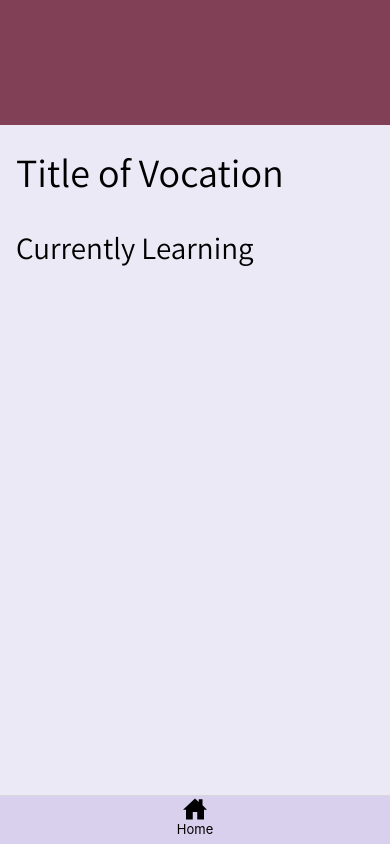
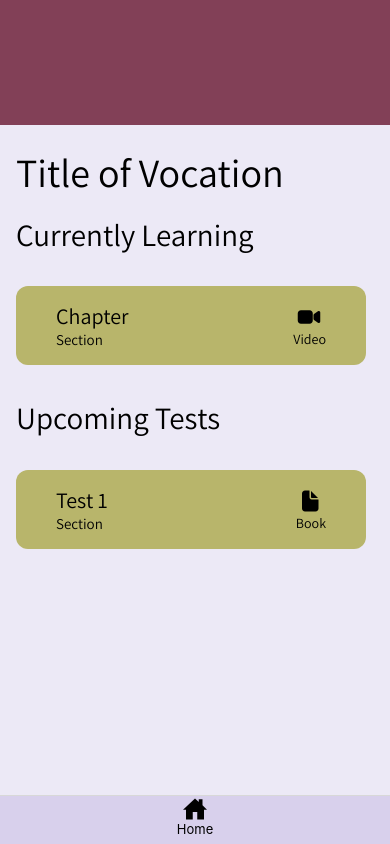
Before and after one commit to ApprenticeEngage/apprentice-mobile, a React Native app: screen /Home in a window 390 px wide. Built offline with nearby package versions, Linux system fonts and the light colour scheme.

Commit message:
upcoming tests and currently learning elems added

```diff
--- /dev/null
+++ b/src/components/RegularText.tsx
@@ -0,0 +1,33 @@
+import React, { ReactNode } from "react";
+import { View, Text, StyleSheet } from "react-native";
+import { useFonts } from "expo-font";
+import { Style } from "nativewind/dist/style-sheet/runtime";
+
+interface Props {
+  children: ReactNode;
+  textStyle?: Style;
+}
+
+const MyText = ({ children, textStyle }: Props) => {
+  const [loaded] = useFonts({
+    "Assistant-Regular": require("../../assets/fonts/Assistant-Regular.ttf"),
+  });
+
+  if (!loaded) {
+    return null;
+  }
+
+  // Define a default style for text, including the default font family
+  const defaultTextStyle = {
+    fontFamily: "Assistant-Regular",
+    // Add other default text styles here
+  };
+
+  return (
+    <View style={{ flex: 1 }}>
+      <Text style={[defaultTextStyle, textStyle]}>{children}</Text>
+    </View>
+  );
+};
+
+export default MyText;
--- /dev/null
+++ b/src/components/course-AfterEnrollement/CurrentChapter.tsx
@@ -0,0 +1,31 @@
+import React from "react";
+import { View, StyleSheet } from "react-native";
+import RegularText from "../RegularText";
+import { Table, Row, Rows } from "react-native-table-component";
+import MyText from "../MyText";
+import Icon from "react-native-ionicons";
+import { Ionicons } from "@expo/vector-icons";
+
+interface Props {
+  chapter: string;
+  section: string;
+  resource_type : string,
+  icon : any
+}
+
+const CurrentChapter: React.FC<Props> = ({ chapter, section , resource_type, icon}) => {
+  return (
+    <View className="bg-card-color rounded-xl mb-8 w-[350px] p-4 flex-row justify-between items-center">
+      <View className="flex pl-6">
+          <MyText textStyle={{ fontSize: 22 }}>{chapter}</MyText>
+          <MyText textStyle={{ fontSize: 15 }}>{section}</MyText>
+      </View>
+      <View className="pr-6 flex justify-center items-center">
+        <Ionicons name={icon} size={24} color="black" />
+        <MyText>{resource_type}</MyText>
+      </View>
+    </View>
+  );
+};
+
+export default CurrentChapter;
--- a/src/screens/CourseHome.tsx
+++ b/src/screens/CourseHome.tsx
@@ -10,19 +10,36 @@ import Schedule from "../components/course-landing/Schedule";
 import Curriculum from "../components/course-landing/Curriculum";
 import Testimonials from "../components/course-landing/Testimonials";
 import { testimonials } from "../contants/data";
+import RegularText from "../components/RegularText";
 import CourseTile from "../components/CourseTile";
+import CurrentChapter from "../components/course-AfterEnrollement/CurrentChapter";
 
 const CourseHome = () => {
   return (
     <ScrollView className="flex-1">
       <View className="bg-bg-light min-h-screen">
-          <View className="bg-card-pic w-screen h-[125px]"></View>
+        <View className="bg-card-pic w-screen h-[125px]"></View>
         <View className="p-4">
-          <MyText textStyle={style.title}>Title of Vocation</MyText>
-          <MyText textStyle={{ fontSize: 31 , marginBottom: 6}}>
+          <RegularText textStyle={style.title}>Title of Vocation</RegularText>
+          <MyText textStyle={{ fontSize: 31, marginBottom: 6 }}>
             Currently Learning
           </MyText>
+          <CurrentChapter
+            chapter="Chapter"
+            section="Section"
+            icon={"videocam"}
+            resource_type="Video"
+          />
 
+          <MyText textStyle={{ fontSize: 31, marginBottom: 6 }}>
+            Upcoming Tests
+          </MyText>
+          <CurrentChapter
+            chapter="Test 1"
+            section="Section"
+            icon={"document"}
+            resource_type="Book"
+          />
         </View>
       </View>
     </ScrollView>
@@ -36,6 +53,7 @@ const style = StyleSheet.create({
     textAlign: "left",
     paddingTop: 5,
     marginBottom: 4,
+    fontWeight: "",
     height: 120,
   },
   subheading: {
```
